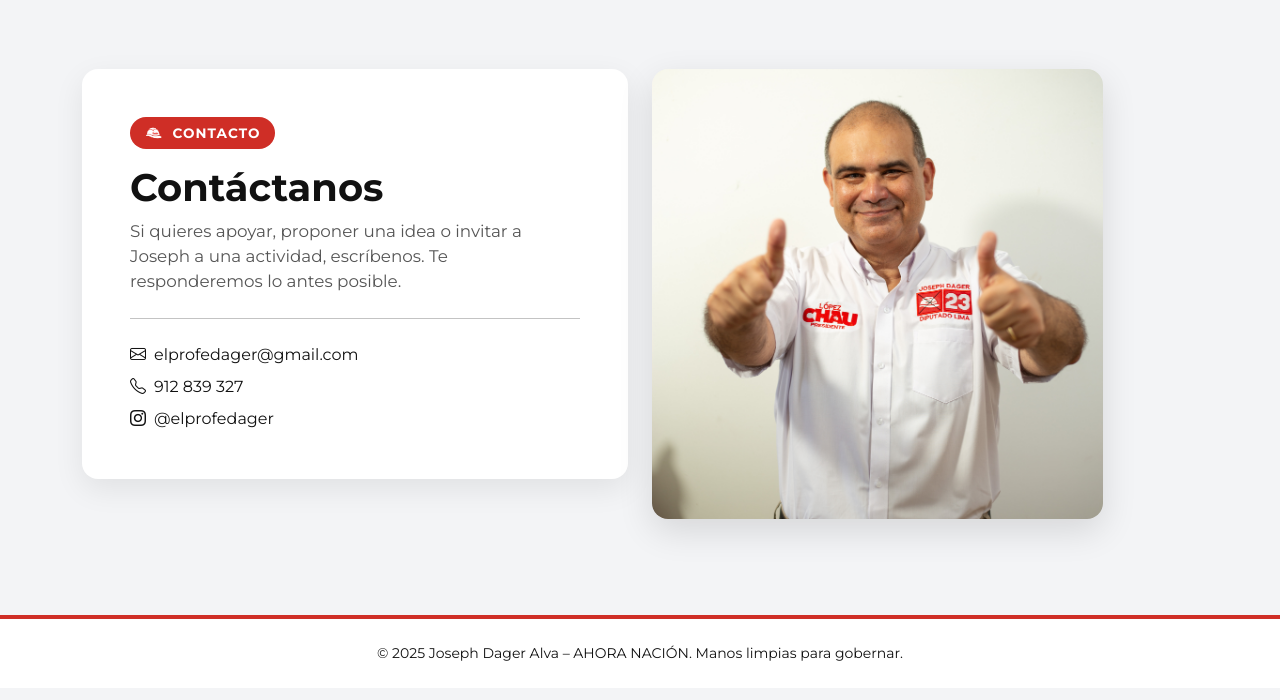
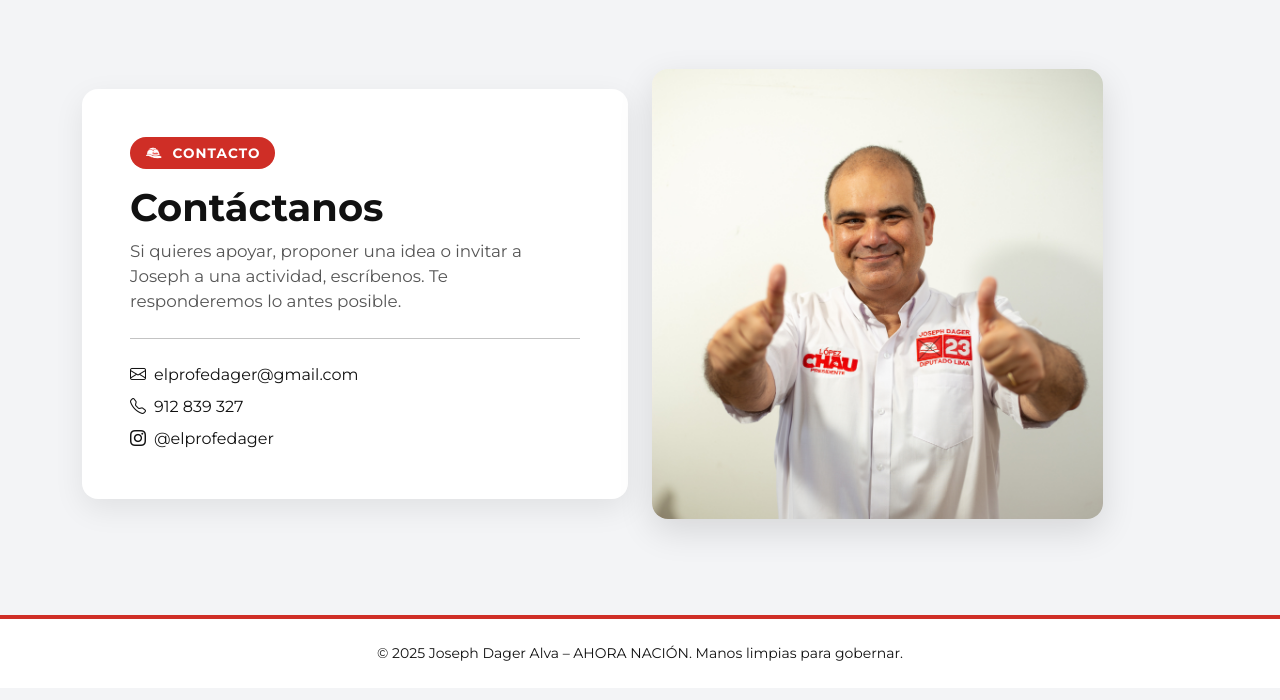
Before and after one commit to YagoSilvaA/JD-Web, a Django app: page /contact/ in a window 1280 px wide. Shown: the part 78-778 px from the top of the page. Run offline with Django 5.2, Linux system fonts and the light colour scheme.

Commit message:
ajustes de imagenes

```diff
--- a/core/templates/core/base.html
+++ b/core/templates/core/base.html
@@ -131,9 +131,42 @@
       /* fuerza que la imagen llene todo el contenedor */
       object-fit: cover;
       /* recorta proporcionalmente si es necesario */
-      object-position: center;
+      object-position: center 5%;
       /* centra el foco de la imagen */
+      border-radius: 1rem;
+    }
+
+    /* Hero photo para Contact */
+    .hero-photo-contact {
+      border-radius: 1rem;
+      overflow: hidden;
+      box-shadow: 0 12px 35px rgba(0, 0, 0, 0.12);
+      width: 100%;
+      height: 450px;
+      /* ajusta según la altura que quieras */
+    }
+
+    .hero-photo-contact img {
+      width: 100%;
+      height: 100%;
       display: block;
+      object-fit: cover;
+      /* mantiene proporción y llena contenedor */
+      object-position: center 30%;
+      /* mueve la cara hacia el centro del contenedor */
+    }
+
+    /* Responsive para móviles */
+    @media (max-width: 768px) {
+      .hero-photo-contact {
+        height: 300px;
+        /* altura menor en móviles */
+      }
+
+      .hero-photo-contact img {
+        object-position: center 40%;
+        /* ajustar foco en móviles */
+      }
     }
 
     .carousel-item img {
@@ -142,7 +175,7 @@
       /* fuerza que la imagen llene el contenedor */
       object-fit: cover;
       /* recorta proporcionalmente sin deformar */
-      object-position: center ;
+      object-position: center;
     }
 
     .pillars-section {
--- a/core/templates/core/contact.html
+++ b/core/templates/core/contact.html
@@ -6,7 +6,7 @@
 {% block content %}
 
 <section class="hero-section">
-  <div class="row g-4">
+  <div class="row g-4 align-items-center">
 
     <div class="col-lg-6">
       <div class="hero-card">
@@ -30,7 +30,7 @@
     </div>
 
     <div class="col-lg-5">
-      <div class="hero-photo">
+      <div class="hero-photo-contact">
         <img src="{% static 'core/img/dk-joseph.jpg' %}" alt="Joseph Dager Alva">
       </div>
     </div>
--- a/core/views.py
+++ b/core/views.py
@@ -31,11 +31,13 @@ def publicaciones(request):
     pdfs = [
         {
             'titulo': 'Historiografía y nación en el Perú del siglo XIX',
-            'archivo': 'core/pdfs/histopub1.pdf'
+            'archivo': 'core/pdfs/histopub1.pdf',
+            'portada': 'core/img/histopub1.png'
         },
         {
             'titulo': 'La visión de los historiadores. Desde los orígenes republicanos hasta su proyección actual',
-            'archivo': 'core/pdfs/visionpub2.pdf'
+            'archivo': 'core/pdfs/visionpub2.pdf',
+            'portada': 'core/img/visionpub2.png'
         }
     ]
 
```
Also changed, not shown: core/templates/core/publicaciones.html (+6 -3 lines), core/static/core/img/histopub1.png (added), core/static/core/img/visionpub2.png (added).
